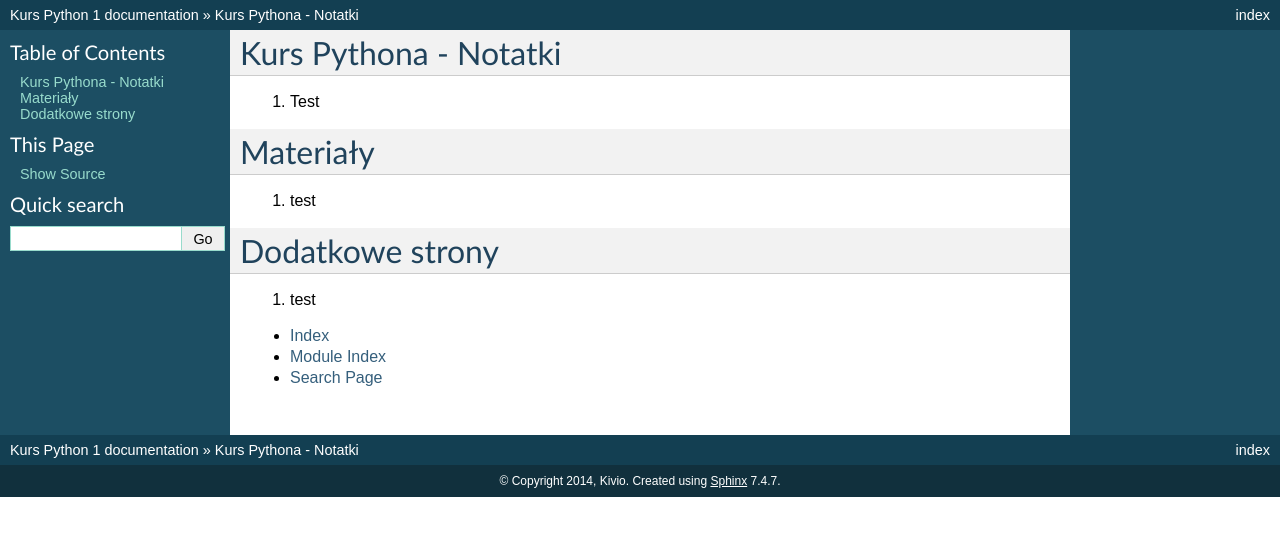
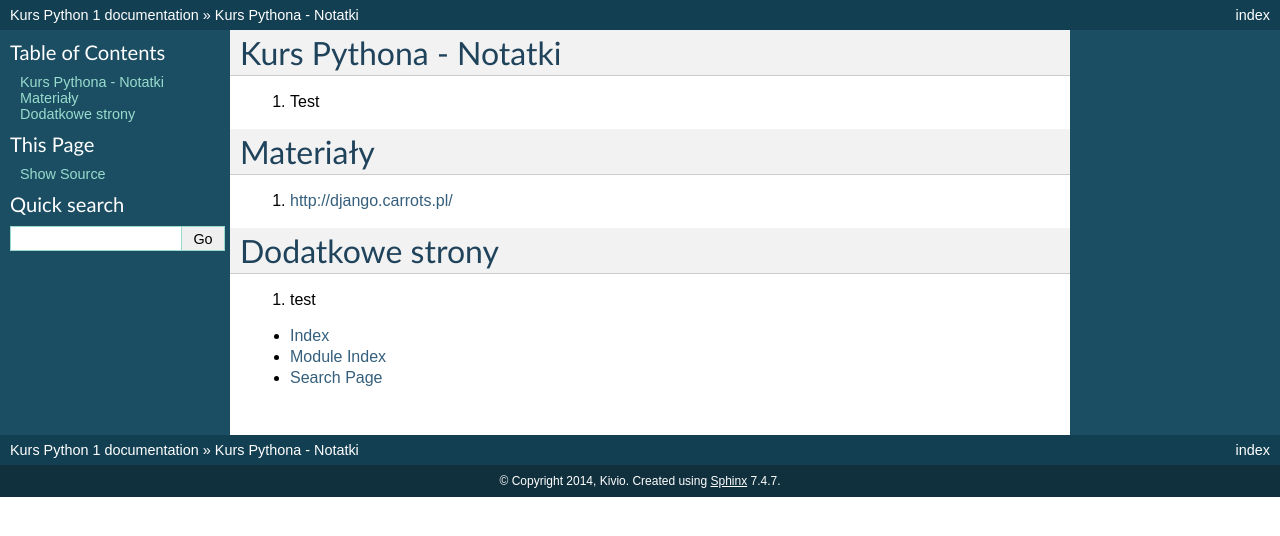
Before and after one commit to bitsbusters/kurspython, a Sphinx documentation site: the page built from docs/source/index.rst, in a window 1280 px wide. Shown: the top 536 px of the page. Built offline with Sphinx 7.4.7, drawn with Linux system fonts in a browser that asks for light colours; formulas are drawn with MathJax 3.

Commit message:
Update index.rst

```diff
--- a/docs/source/index.rst
+++ b/docs/source/index.rst
@@ -10,7 +10,7 @@ Kurs Pythona - Notatki
 
 Materiały
 =========
-1. test
+1. http://django.carrots.pl/
 
 Dodatkowe strony
 ==================
```
